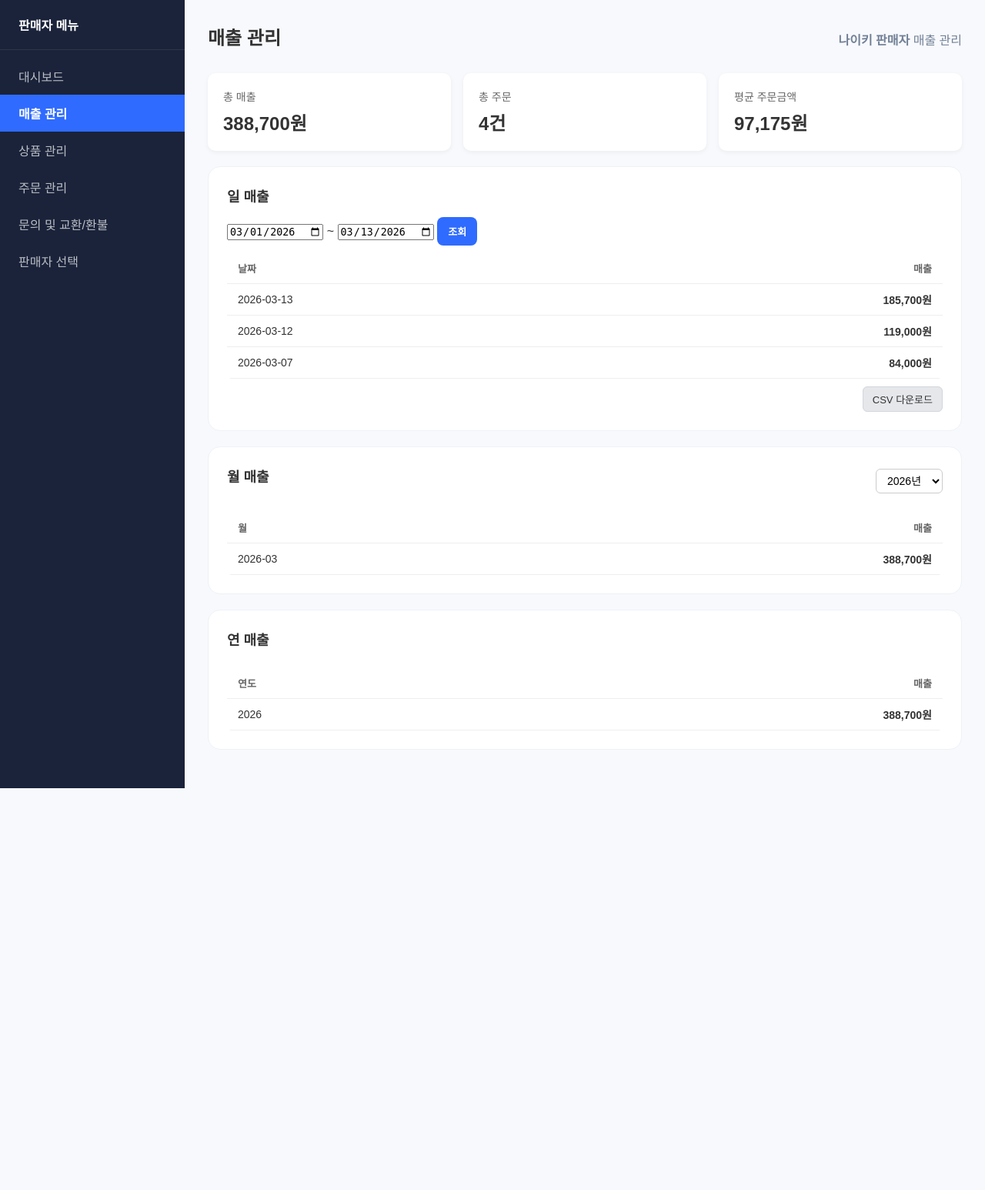
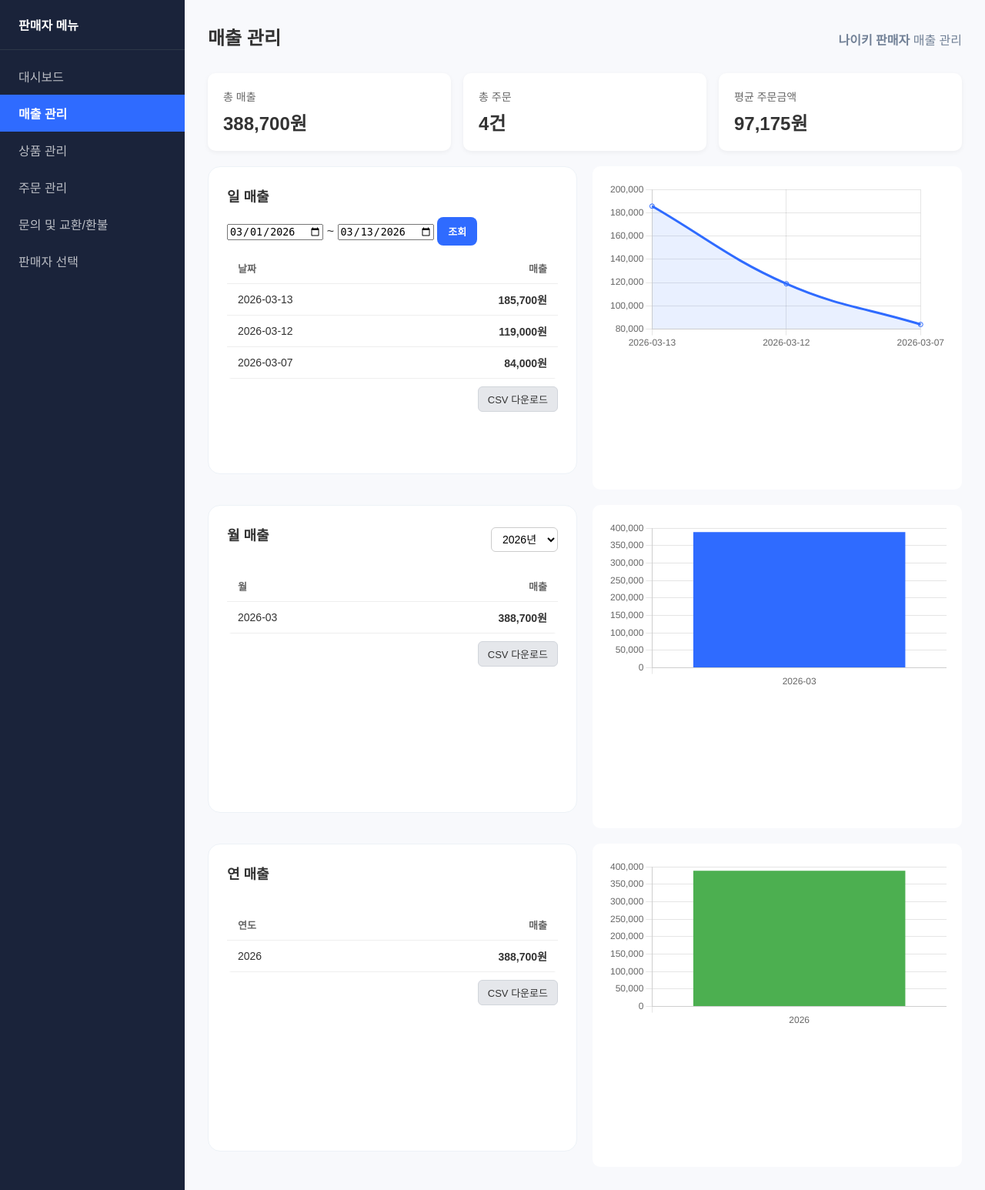
Before and after one commit to 22nsoo/H_R_Project1, a Flask app: page /seller/sales/1 in a window 1280 px wide. Shown: the whole page at 77% size. Before the commit the page ends 1024 px from the top, so only its background shows below. Run offline with Flask 3, Linux system fonts and the light colour scheme; data comes from the database, SQL or seed files in the repository; both versions use the stored data as it was after the commit.

Commit message:
통합 전

```diff
--- a/my_pro/app.py
+++ b/my_pro/app.py
@@ -500,9 +500,9 @@ def seller_sales(seller_id):
     end_date = request.args.get("end_date")
 
     if not start_date:
-        start_date = date.today().replace(day=1)  # 이번달 1일
+        start_date = date.today().replace(day=1).strftime("%Y-%m-%d")
     if not end_date:
-        end_date = date.today()
+        end_date = date.today().strftime("%Y-%m-%d")
 
     # 판매자 정보
     cursor.execute(
@@ -524,12 +524,20 @@ def seller_sales(seller_id):
         SUM(total_amount) AS sales
         FROM orders
         WHERE seller_id=%s
+        AND order_status != '취소요청'
         AND DATE(order_date) BETWEEN %s AND %s
         GROUP BY DATE(order_date)
         ORDER BY d DESC
         LIMIT 30
     """, (seller_id,start_date, end_date))
     daily_sales = cursor.fetchall()
+
+    daily_labels = []
+    daily_values = []
+
+    for row in daily_sales:
+        daily_labels.append(str(row["d"]))
+        daily_values.append(int(row["sales"] or 0))
 
     # -------------------------
     # 월 매출
@@ -539,24 +547,40 @@ def seller_sales(seller_id):
         COALESCE(SUM(total_amount),0) AS sales
         FROM orders
         WHERE seller_id=%s
+        AND order_status != '취소요청'
         AND YEAR(order_date)=%s
         GROUP BY DATE_FORMAT(order_date,'%%Y-%%m')
         ORDER BY m DESC
     """, (seller_id,year))
     monthly_sales = cursor.fetchall()
 
+    monthly_labels = []
+    monthly_values = []
+
+    for row in monthly_sales:
+        monthly_labels.append(row["m"])
+        monthly_values.append(int(row["sales"] or 0))
+
     # -------------------------
     # 연 매출
     # -------------------------
     cursor.execute("""
-        SELECT YEAR(order_date) AS y,
-            SUM(total_amount) AS sales
-        FROM orders
-        WHERE seller_id=%s
-        GROUP BY YEAR(order_date)
-        ORDER BY y DESC
-    """, (seller_id,))
+    SELECT YEAR(order_date) AS y,
+    SUM(total_amount) AS sales
+    FROM orders
+    WHERE seller_id=%s
+    GROUP BY YEAR(order_date)
+    ORDER BY y DESC
+    """,(seller_id,))
+
     yearly_sales = cursor.fetchall()
+
+    yearly_labels = []
+    yearly_values = []
+
+    for row in yearly_sales:
+        yearly_labels.append(str(row["y"]))
+        yearly_values.append(int(row["sales"] or 0))
 
     # -------------------------
     # 연도 목록 가져오기
@@ -606,14 +630,20 @@ def seller_sales(seller_id):
 
         daily_sales=daily_sales,
         monthly_sales=monthly_sales,
-        yearly_sales=yearly_sales
+        yearly_sales=yearly_sales,
+
+        daily_labels=json.dumps(daily_labels),
+        daily_values=json.dumps(daily_values),
+
+        monthly_labels=json.dumps(monthly_labels),
+        monthly_values=json.dumps(monthly_values),
+
+        yearly_labels=json.dumps(yearly_labels),
+        yearly_values=json.dumps(yearly_values)
     )
 
 
-# 다운로드 CSV 추가
-import csv
-from flask import Response
-
+# 일 매출 다운로드 CSV 추가
 @app.route("/seller/sales/export/<int:seller_id>")
 def export_sales_csv(seller_id):
 
@@ -629,6 +659,7 @@ def export_sales_csv(seller_id):
             SUM(total_amount) AS sales
         FROM orders
         WHERE seller_id=%s
+        AND order_status != '취소요청'
         AND DATE(order_date) BETWEEN %s AND %s
         GROUP BY DATE(order_date)
         ORDER BY date DESC
@@ -646,6 +677,86 @@ def export_sales_csv(seller_id):
             yield f"{r['date']},{r['order_count']},{r['sales']}\n"
 
     filename = f"sales_{start_date}_{end_date}.csv"
+
+    return Response(
+        generate(),
+        mimetype="text/csv",
+        headers={"Content-Disposition": f"attachment;filename={filename}"}
+    )
+
+# 월 매출 CSV 다운로드
+@app.route("/seller/sales/export_month/<int:seller_id>")
+def export_month_sales_csv(seller_id):
+
+    year = request.args.get("year")
+
+    conn = get_connection()
+    cursor = conn.cursor()
+
+    cursor.execute("""
+        SELECT DATE_FORMAT(order_date,'%%Y-%%m') AS month,
+        SUM(total_amount) AS sales
+        FROM orders
+        WHERE seller_id=%s
+        AND order_status != '취소요청'
+        AND YEAR(order_date)=%s
+        GROUP BY DATE_FORMAT(order_date,'%%Y-%%m')
+        ORDER BY month DESC
+    """,(seller_id,year))
+
+    rows = cursor.fetchall()
+
+    cursor.close()
+    conn.close()
+
+    def generate():
+        yield '\ufeff'
+        yield "월,매출\n"
+
+        for r in rows:
+            sales = r["sales"] or 0
+            yield f"{r['month']},{sales}\n"
+
+    filename = f"monthly_sales_{year}.csv"
+
+    return Response(
+        generate(),
+        mimetype="text/csv",
+        headers={"Content-Disposition": f"attachment;filename={filename}"}
+    )
+
+
+# 연 매출 CSV 다운로드
+@app.route("/seller/sales/export_year/<int:seller_id>")
+def export_year_sales_csv(seller_id):
+
+    conn = get_connection()
+    cursor = conn.cursor()
+
+    cursor.execute("""
+        SELECT YEAR(order_date) AS year,
+        SUM(total_amount) AS sales
+        FROM orders
+        WHERE seller_id=%s
+        AND order_status != '취소요청'
+        GROUP BY YEAR(order_date)
+        ORDER BY year DESC
+    """,(seller_id,))
+
+    rows = cursor.fetchall()
+
+    cursor.close()
+    conn.close()
+
+    def generate():
+        yield '\ufeff'
+        yield "연도,매출\n"
+
+        for r in rows:
+            sales = r["sales"] or 0
+            yield f"{r['year']},{sales}\n"
+
+    filename = "yearly_sales.csv"
 
     return Response(
         generate(),
@@ -762,7 +873,7 @@ def seller_cs(seller_id):
         page_q=page_q,
         page_r=page_r,
         total_pages_q=total_pages_q,
-        total_pages_r=total_pages_r
+        total_pages_r=total_pages_r,
     )
 
 # 답변 등록 기능
--- a/my_pro/static/dashboard.css
+++ b/my_pro/static/dashboard.css
@@ -748,3 +748,18 @@ display:flex;
 justify-content:flex-end;
 margin-top:10px;
 }
+
+/*그래프*/
+.sales-grid{
+display:grid;
+grid-template-columns:1fr 1fr;
+gap:20px;
+margin-top:20px;
+}
+
+.chart-box{
+background:white;
+padding:20px;
+border-radius:10px;
+height:420px;
+}
--- a/my_pro/templates/seller_sales.html
+++ b/my_pro/templates/seller_sales.html
@@ -3,40 +3,62 @@
 <head>
 <meta charset="UTF-8">
 <title>매출 관리</title>
+
 <link rel="stylesheet" href="{{ url_for('static', filename='dashboard.css') }}">
+
+<script src="https://cdn.jsdelivr.net/npm/chart.js"></script>
+
 </head>
 
 <body>
 
 <div class="layout">
 
+<!-- ======================= -->
 <!-- 사이드바 -->
+<!-- ======================= -->
+
 <aside class="sidebar">
+
 <div class="sidebar-title">판매자 메뉴</div>
 
 <ul class="menu">
+
 <li><a href="{{ url_for('seller_dashboard', seller_id=seller['seller_id']) }}">대시보드</a></li>
 <li class="active"><a href="{{ url_for('seller_sales', seller_id=seller['seller_id']) }}">매출 관리</a></li>
 <li><a href="{{ url_for('seller_products', seller_id=seller['seller_id']) }}">상품 관리</a></li>
 <li><a href="{{ url_for('seller_orders', seller_id=seller['seller_id']) }}">주문 관리</a></li>
 <li><a href="{{ url_for('seller_cs', seller_id=seller['seller_id']) }}">문의 및 교환/환불</a></li>
 <li><a href="{{ url_for('home') }}">판매자 선택</a></li>
+
 </ul>
+
 </aside>
+
 
 
 <main class="main">
 
+<!-- ======================= -->
 <!-- 상단 -->
+<!-- ======================= -->
+
 <header class="topbar">
+
 <h1>매출 관리</h1>
+
 <div class="seller-info">
 <strong>{{ seller["seller_name"] }}</strong> 매출 관리
 </div>
+
 </header>
 
 
+
+<!-- ======================= -->
 <!-- 요약 카드 -->
+<!-- ======================= -->
+
 <section class="summary-cards">
 
 <div class="summary-card">
@@ -57,24 +79,26 @@
 </section>
 
 
-<!-- ===================== -->
-<!-- 일 매출 -->
-<!-- ===================== -->
+
+<!-- ======================= -->
+<!-- 일 매출 + 그래프 -->
+<!-- ======================= -->
+
+<div class="sales-grid">
 
 <div class="panel">
 
 <h2>일 매출</h2>
 
 <form method="get">
-<input type="hidden" name="year" value="{{ year }}">
 
 <input type="date" name="start_date" value="{{ start_date }}">
 ~
 <input type="date" name="end_date" value="{{ end_date }}">
 
 <button type="submit">조회</button>
+
 </form>
-
 
 <div class="table-scroll">
 
@@ -102,24 +126,39 @@
 
 </div>
 
+<div class="table-footer">
 
-<div class="table-footer">
 <a class="download-btn"
 href="{{ url_for('export_sales_csv',
 seller_id=seller['seller_id'],
 start_date=start_date,
 end_date=end_date) }}">
+
 CSV 다운로드
+
 </a>
+
 </div>
 
 </div>
 
 
 
-<!-- ===================== -->
-<!-- 월 매출 -->
-<!-- ===================== -->
+<div class="chart-box">
+
+<canvas id="dailyChart"></canvas>
+
+</div>
+
+</div>
+
+
+
+<!-- ======================= -->
+<!-- 월 매출 + 그래프 -->
+<!-- ======================= -->
+
+<div class="sales-grid">
 
 <div class="panel">
 
@@ -128,17 +167,16 @@ CSV 다운로드
 <h2>월 매출</h2>
 
 <form method="get">
+
 <input type="hidden" name="start_date" value="{{ start_date }}">
 <input type="hidden" name="end_date" value="{{ end_date }}">
 
 <select name="year" onchange="this.form.submit()">
 
 {% for y in year_list %}
-
 <option value="{{ y }}" {% if y|string == year|string %}selected{% endif %}>
 {{ y }}년
 </option>
-
 {% endfor %}
 
 </select>
@@ -174,17 +212,43 @@ CSV 다운로드
 
 </div>
 
+
+<div class="table-footer">
+
+<a class="download-btn"
+href="{{ url_for('export_month_sales_csv',
+seller_id=seller['seller_id'],
+year=year) }}">
+
+CSV 다운로드
+
+</a>
+
+</div>
+
+</div>
+
+
+<div class="chart-box">
+
+<canvas id="monthlyChart"></canvas>
+
+</div>
+
 </div>
 
 
 
-<!-- ===================== -->
-<!-- 연 매출 -->
-<!-- ===================== -->
+<!-- ======================= -->
+<!-- 연 매출 + 그래프 -->
+<!-- ======================= -->
 
+<div class="sales-grid">
 <div class="panel">
+<div class="panel-header">
+<h2>연 매출</h2>
+</div>
 
-<h2>연 매출</h2>
 
 <div class="table-scroll">
 
@@ -212,11 +276,107 @@ CSV 다운로드
 
 </div>
 
+
+<div class="table-footer">
+
+<a class="download-btn"
+href="{{ url_for('export_year_sales_csv',
+seller_id=seller['seller_id']) }}">
+
+CSV 다운로드
+
+</a>
+
+</div>
+
 </div>
 
 
+<div class="chart-box">
+
+<canvas id="yearlyChart"></canvas>
+
+</div>
+
+</div>
+
+
+
 </main>
+
 </div>
+
+
+
+<script>
+
+const dailyLabels = {{ daily_labels | safe }};
+const dailyValues = {{ daily_values | safe }};
+
+const monthlyLabels = {{ monthly_labels | safe }};
+const monthlyValues = {{ monthly_values | safe }};
+
+const yearlyLabels = {{ yearly_labels | safe }};
+const yearlyValues = {{ yearly_values | safe }};
+
+
+
+new Chart(document.getElementById("dailyChart"),{
+
+type:"line",
+
+data:{
+labels:dailyLabels,
+datasets:[{
+data:dailyValues,
+borderColor:"#2f6bff",
+backgroundColor:"rgba(47,107,255,0.1)",
+fill:true,
+tension:0.4
+}]
+},
+
+options:{plugins:{legend:{display:false}}}
+
+});
+
+
+
+new Chart(document.getElementById("monthlyChart"),{
+
+type:"bar",
+
+data:{
+labels:monthlyLabels,
+datasets:[{
+data:monthlyValues,
+backgroundColor:"#2f6bff"
+}]
+},
+
+options:{plugins:{legend:{display:false}}}
+
+});
+
+
+
+new Chart(document.getElementById("yearlyChart"),{
+
+type:"bar",
+
+data:{
+labels:yearlyLabels,
+datasets:[{
+data:yearlyValues,
+backgroundColor:"#4CAF50"
+}]
+},
+
+options:{plugins:{legend:{display:false}}}
+
+});
+
+</script>
 
 </body>
 </html>
```
Also changed, not shown: my_pro/shopingmall3.sql (+9 -0 lines).
